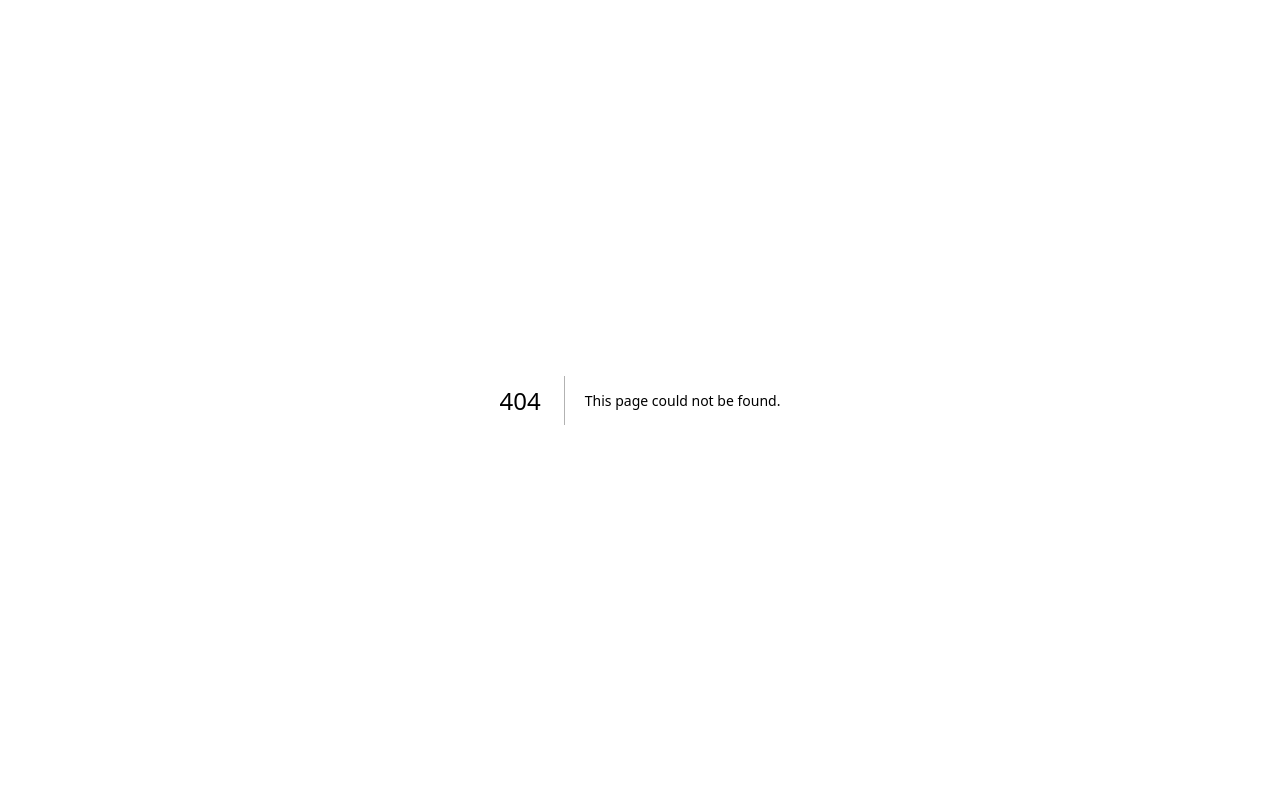
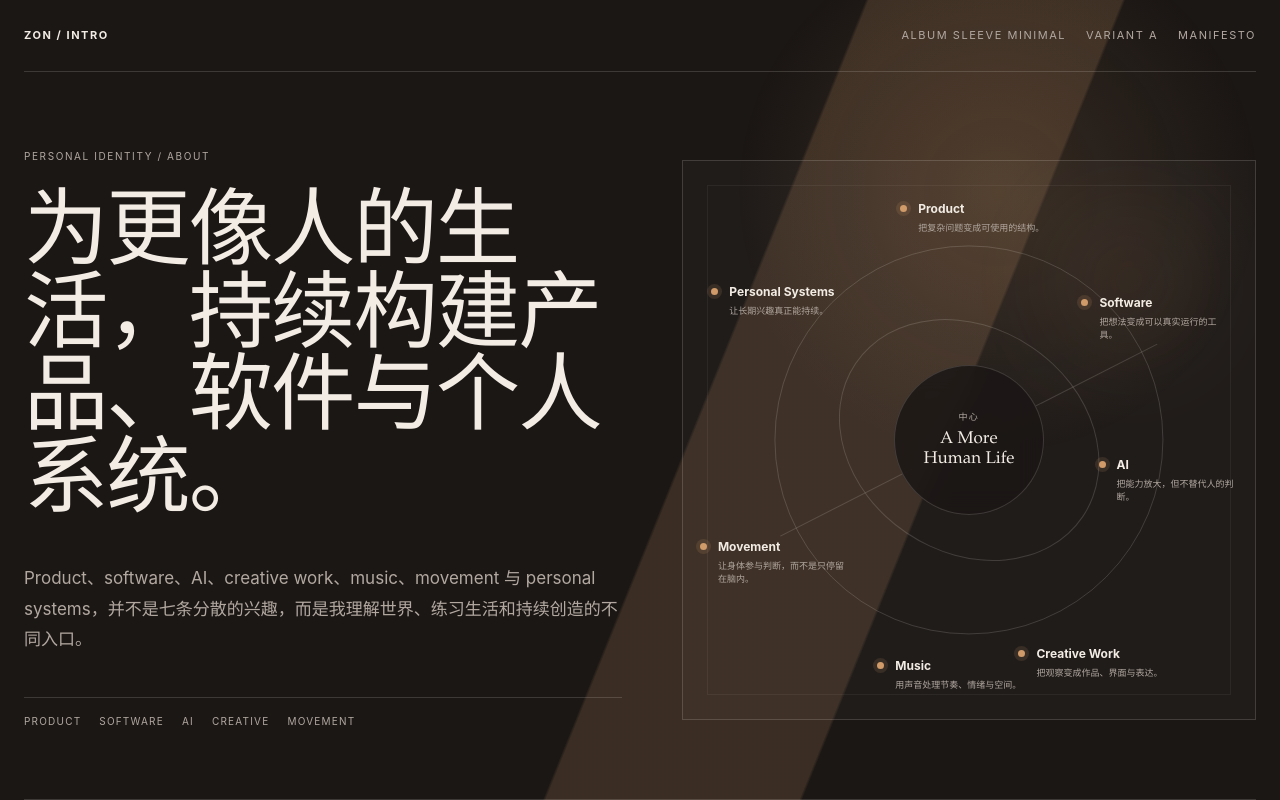
Before and after one commit to EOMZON/intro-zondev-top, a Next.js app: page /lab/identity/album-sleeve-minimal/a in a window 1280 px wide. Before the commit this address had no page. Shown: the top 800 px of the page. Built offline with nearby package versions, Linux system fonts and the light colour scheme.

Commit message:
feat: add identity lab variant routes

```diff
--- /dev/null
+++ b/app/lab/identity/[style]/[variant]/page.tsx
@@ -0,0 +1,34 @@
+import { notFound } from 'next/navigation';
+
+import { IdentityLabView } from '@/components/identity/identity-lab-view';
+import {
+  getIdentityVisualFamily,
+  getIdentityVisualVariant,
+  identityVariants,
+  identityVisualFamilies,
+} from '@/experiments/identity-visual/registry';
+
+export function generateStaticParams() {
+  return identityVisualFamilies.flatMap((family) =>
+    identityVariants.map((variant) => ({
+      style: family.slug,
+      variant: variant.id,
+    }))
+  );
+}
+
+export default async function IdentityVariantPage({
+  params,
+}: {
+  params: Promise<{ style: string; variant: string }>;
+}) {
+  const { style, variant } = await params;
+  const family = getIdentityVisualFamily(style);
+  const visualVariant = getIdentityVisualVariant(variant);
+
+  if (!family || !visualVariant) {
+    notFound();
+  }
+
+  return <IdentityLabView family={family} variant={visualVariant} />;
+}
```
